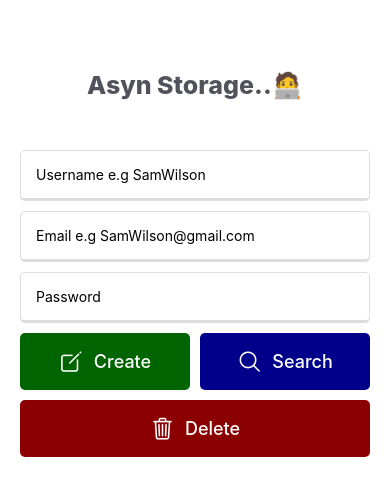
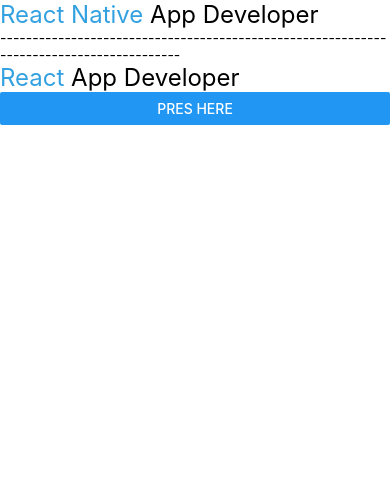
Before and after one commit to YaseenAminM/Learning_React_Native, a React Native app: screen / in a window 390 px wide. Shown: the top 496 px of the page. Built offline with nearby package versions, Linux system fonts and the light colour scheme.

Commit message:
learn basic components

```diff
--- a/App.jsx
+++ b/App.jsx
@@ -1,7 +1,18 @@
-import { View, Text } from 'react-native';
-import React, { useState } from 'react';
-import AsyncStorageApp from './components/AsyncStorage';
+import { View, StyleSheet } from 'react-native';
+import AsyncStorageApp from './src/components/AsyncStorage';
+import Components from './src/components/Components';
 
 export default function App() {
-  return <AsyncStorageApp />;
+  return (
+    <View>
+      <Components></Components>
+    </View>
+  );
 }
+
+const styles = StyleSheet.create({
+  appContainer: {
+    flex: 1,
+    backgroundColor: 'transparent',
+  },
+});
--- a/components/AsyncStorage.jsx
+++ b/src/components/AsyncStorage.jsx
@@ -55,6 +55,11 @@
 
   // Function to get user adta
   async function getUserData() {
+    if (username === '') {
+      Alert.alert(`Enter Username...`);
+      return;
+    }
+
     let savedUserData = await AsyncStorage.getItem(String(username));
 
     console.log(saveUserData);
--- /dev/null
+++ b/src/components/Components.jsx
@@ -0,0 +1,44 @@
+import { View, Text, Button } from 'react-native';
+import React from 'react';
+
+const Components = () => {
+  return (
+    <View>
+      <Text
+        style={{
+          fontSize: 24,
+        }}
+      >
+        <Text
+          style={{
+            color: '#33A1E0',
+          }}
+        >
+          React Native
+        </Text>{' '}
+        App Developer
+      </Text>
+      <Text>
+        ----------------------------------------------------------------------------------------
+      </Text>
+      <Text
+        style={{
+          fontSize: 24,
+        }}
+      >
+        <Text
+          style={{
+            color: '#33A1E0',
+          }}
+        >
+          React
+        </Text>{' '}
+        App Developer
+      </Text>
+
+      <Button title="Pres Here" onPress={() => console.log('Clicked')} />
+    </View>
+  );
+};
+
+export default Components;
```
